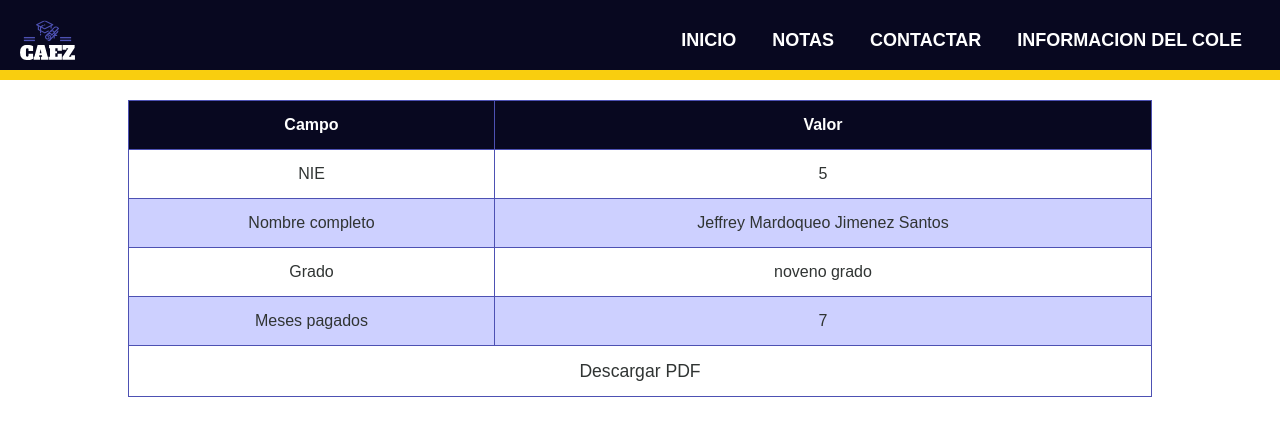
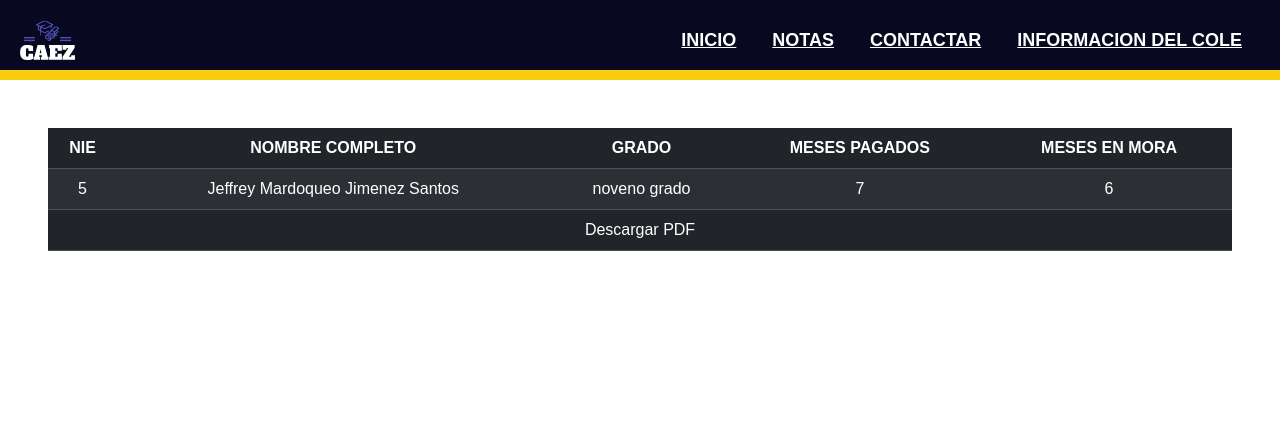
Before and after one commit to JeffreyMardoqueo-17/Frontend-CAEZ-usuarios, a React (Create React App) app: page /result/Tablas in a window 1280 px wide. Shown: the top 436 px of the page. Built offline with nearby package versions, Linux system fonts and the light colour scheme.

Commit message:
aqui ya fucniona todo, pero hay problemas con el importar reacct-strap, porque afecta lo de mas del diseño

```diff
--- a/src/components/TablaAlumno/Tabla.jsx
+++ b/src/components/TablaAlumno/Tabla.jsx
@@ -14,25 +14,19 @@ const Tabla = () => {
     const handleDescargarPDF = () => {
         const titulo = 'DATOS DEL ALUMNO';
         const headers = ["NIE", "NOMBRE COMPLETO", "GRADO", "MESES PAGADOS", "MESES EN MORA"];
-        // const data = [
-        //     { Campo: "NIE", Valor: Alumno.nie },
-        //     { Campo: "Nombre completo", Valor: Alumno.nombre },
-        //     { Campo: "Grado", Valor: Alumno.grado },
-        //     { Campo: "Meses pagados", Valor: Alumno.mesesP }
-        // ];
-        const data = [Alumno.nie, Alumno.nombre, Alumno.grado, Alumno.mesesP, Alumno.mesesD]
+        const data = [Alumno];
         const nombreArchivo = `Informe_${Alumno.nombre.replace(/ /g, '')}_NIE${Alumno.nie}`;
         generarPDF(titulo, headers, data, nombreArchivo);
     };
 
     return (
         <div className='Table-contenedor'>
-            <Table headers={['Campo', 'Valor']} data={[
-                { Campo: 'NIE', Valor: Alumno.nie },
-                { Campo: 'Nombre completo', Valor: Alumno.nombre },
-                { Campo: 'Grado', Valor: Alumno.grado },
-                { Campo: 'Meses pagados', Valor: Alumno.mesesP }
-            ]} showDownloadPDFButton={true} onDownloadPDFClick={handleDescargarPDF} />
+            <Table
+                headers={['NIE', 'NOMBRE COMPLETO', 'GRADO', "MESES PAGADOS", "MESES EN MORA"]}
+                data={[Alumno]}
+                showDownloadPDFButton={true}
+                onDownloadPDFClick={handleDescargarPDF}
+            />
         </div>
     );
 };
--- a/src/components/Table/Table.jsx
+++ b/src/components/Table/Table.jsx
@@ -1,13 +1,16 @@
 import React from 'react';
-import './Table.css';
+import { Table as ReactstrapTable } from 'reactstrap';
+// import './Table.css';
 
 const Table = ({ headers, data, showDownloadPDFButton, onDownloadPDFClick }) => {
     return (
-        <table className="table">
+        <ReactstrapTable dark hover responsive striped>
             <thead>
                 <tr>
                     {headers.map((header, index) => (
-                        <th key={index}>{header}</th>
+                        <th key={index}>
+                            {header}
+                        </th>
                     ))}
                 </tr>
             </thead>
@@ -25,7 +28,7 @@ const Table = ({ headers, data, showDownloadPDFButton, onDownloadPDFClick }) =>
             {showDownloadPDFButton && (
                 <tfoot>
                     <tr>
-                        <td colSpan={headers.length + 1}>
+                        <td colSpan={headers.length}>
                             <button onClick={onDownloadPDFClick}>
                                 Descargar PDF
                             </button>
@@ -33,7 +36,7 @@ const Table = ({ headers, data, showDownloadPDFButton, onDownloadPDFClick }) =>
                     </tr>
                 </tfoot>
             )}
-        </table>
+        </ReactstrapTable>
     );
 };
 
--- a/src/index.js
+++ b/src/index.js
@@ -4,6 +4,8 @@ import './index.css';
 import App from './App';
 import reportWebVitals from './reportWebVitals';
 import ErrorPages from './pages/Error/ErrorPages';
+import 'bootstrap/dist/css/bootstrap.min.css';
+
 
 const root = ReactDOM.createRoot(document.getElementById('root'));
 root.render(
--- a/src/pages/TablasPage/TablaPage.jsx
+++ b/src/pages/TablasPage/TablaPage.jsx
@@ -5,7 +5,9 @@ const TablaPage = () => {
     return (
         <div>
             <Menu />
-            <Tabla />
+            <div className='m-5'>
+                <Tabla />
+            </div>
         </div>
     );
 }
```
